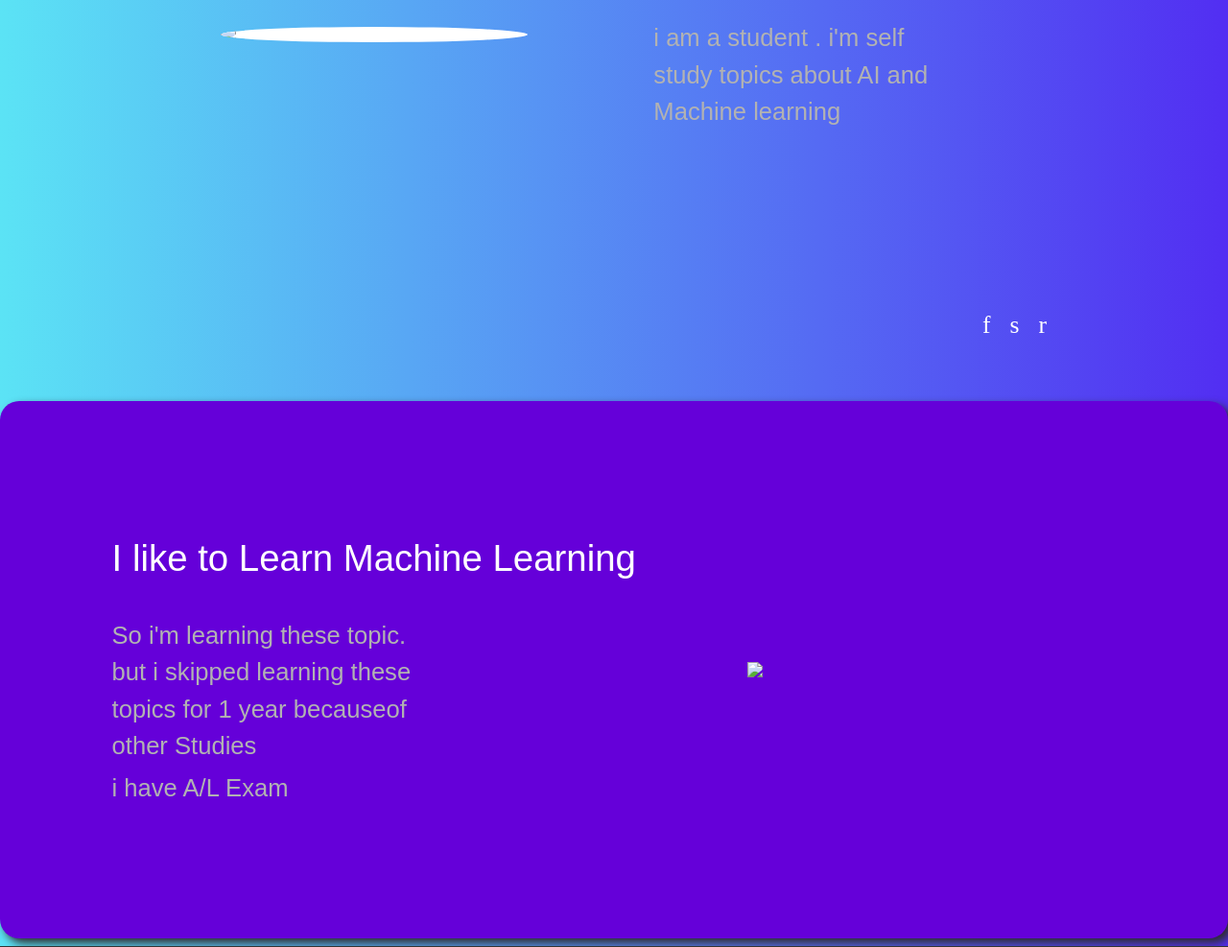
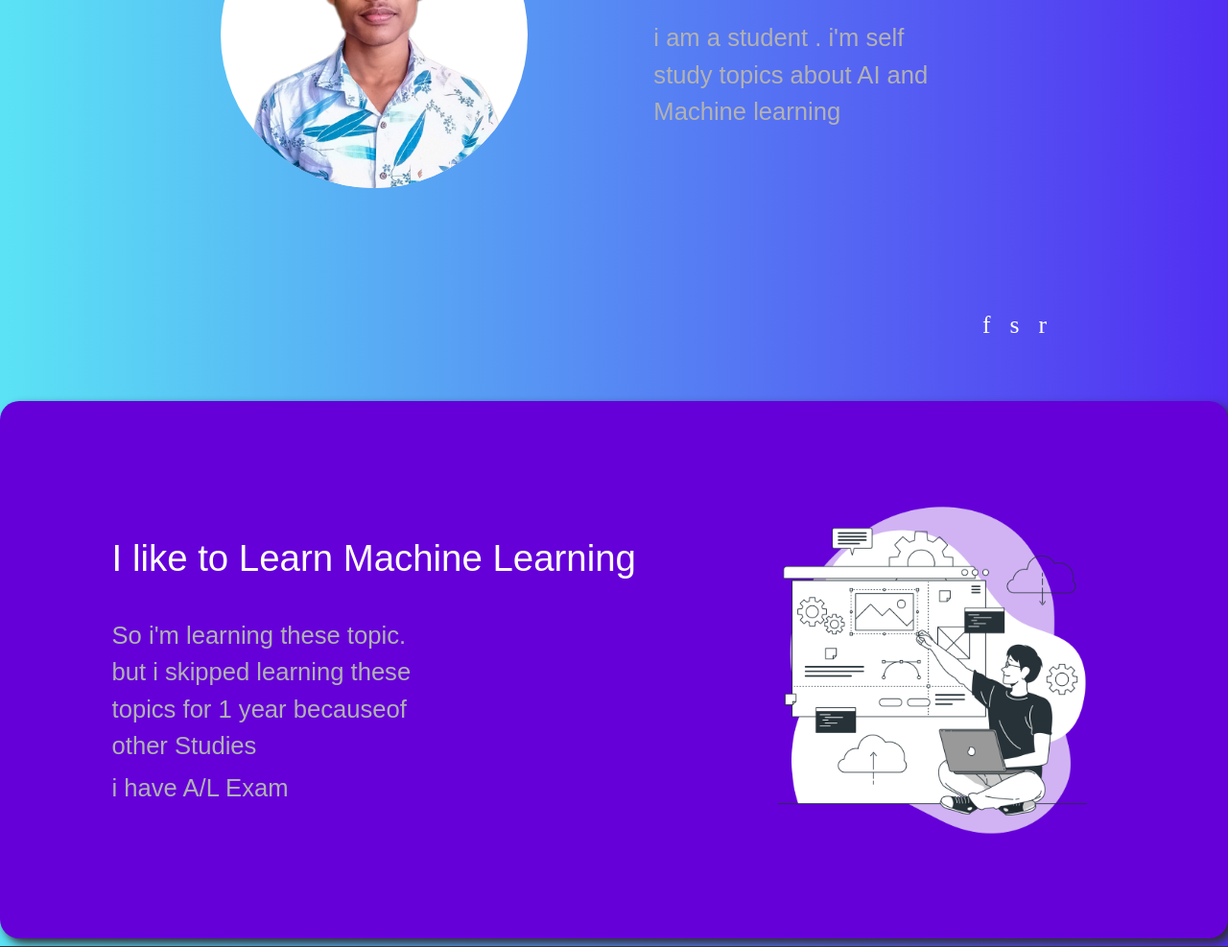
Before and after one commit to Vihanga331/EXweb, a plain HTML site: page index.html in a window 1280 px wide. Shown: the part 360-1347 px from the top of the page at 96% size. Drawn offline with Linux system fonts and the light colour scheme.

Commit message:
Update index.html

```diff
--- a/index.html
+++ b/index.html
@@ -19,7 +19,7 @@
 
     </header>
     <div class="details">
-        <img src="img/profile.png" class="main-img">
+        <img src="profile.png" class="main-img">
         <div class="details-con">
             <p class="details-p1" id="details-p1">HI, I'm Dineth</p>
             <p class="details-p2">i am a student . i'm self study topics about AI and Machine learning</p>
@@ -34,7 +34,7 @@
     </div>
 
     <div class="details details-1">
-        <img src="img/web2.png" class="second-img">
+        <img src="web2.png" class="second-img">
         <div class="details-con-1">
             <p class="details-p1" id="details-p1">I like to Learn Machine Learning</p>
             <p class="details-p2">
```
